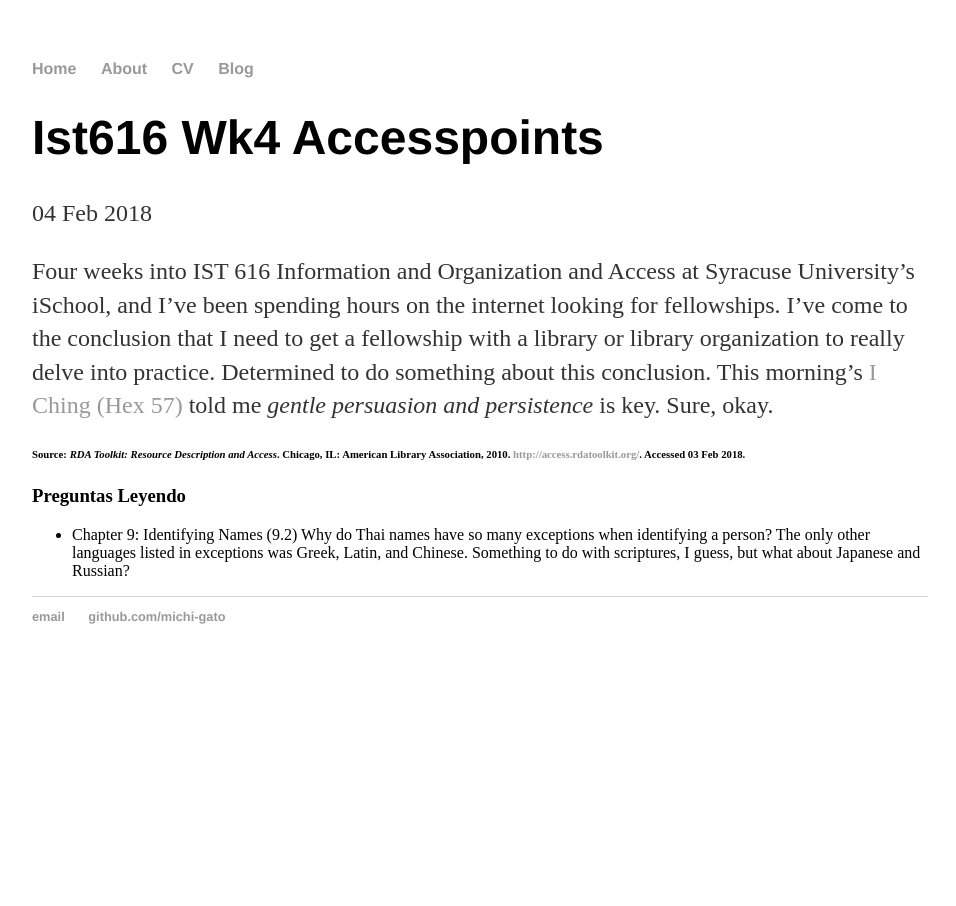
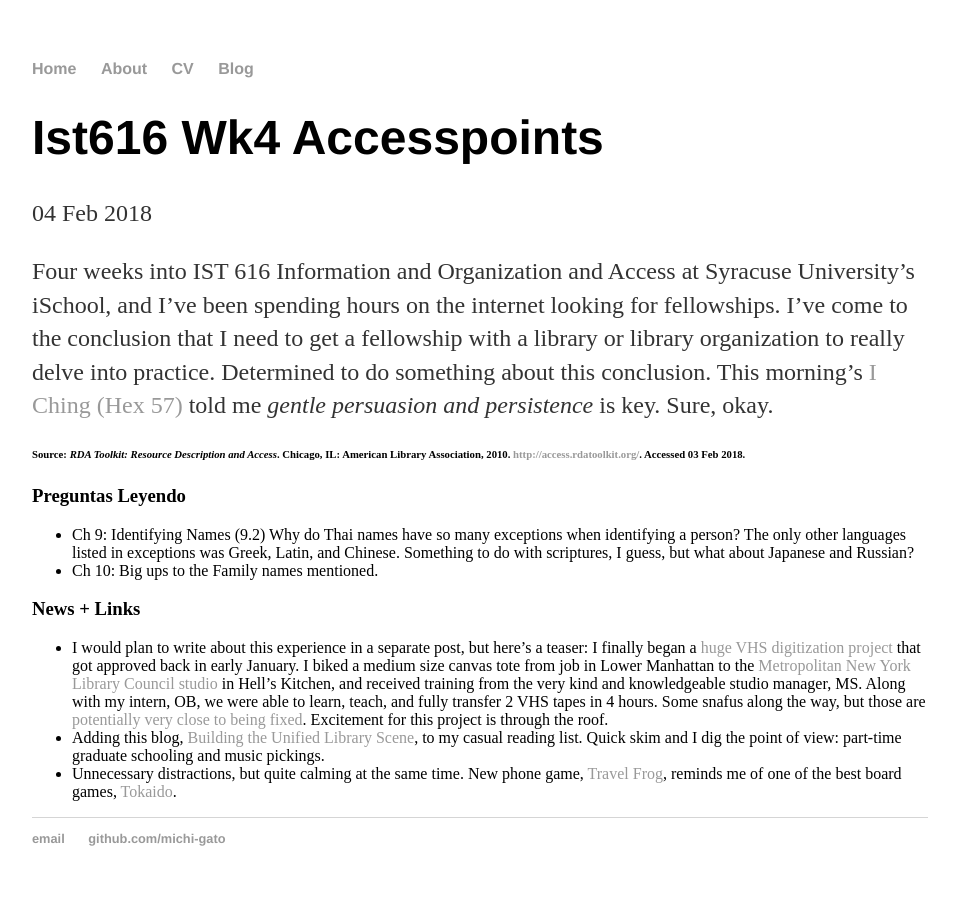
Before and after one commit to cat-alog/cat-alog.github.io, a Jekyll site: the page built from _posts/2018-02-04-ist616-wk4-accessPoints.md, in a window 1280 px wide. Shown: the whole page, without its empty margins (160-1116 px from the left). Built offline with Jekyll 4.4.1, drawn with Linux system fonts in a browser that asks for light colours.

Commit message:
Update 2018-02-04-ist616-wk4-accessPoints.md
add body text. need images

```diff
--- a/_posts/2018-02-04-ist616-wk4-accessPoints.md
+++ b/_posts/2018-02-04-ist616-wk4-accessPoints.md
@@ -9,4 +9,10 @@ Four weeks into IST 616 Information and Organization and Access at Syracuse Univ
 ###### Source: _RDA Toolkit: Resource Description and Access_. Chicago, IL: American Library Association, 2010. [http://access.rdatoolkit.org/](http://access.rdatoolkit.org/). Accessed 03 Feb 2018.
 
 ### Preguntas Leyendo
-* Chapter 9: Identifying Names (9.2) Why do Thai names have so many exceptions when identifying a person? The only other languages listed in exceptions was Greek, Latin, and Chinese. Something to do with scriptures, I guess, but what about Japanese and Russian?
+* Ch 9: Identifying Names (9.2) Why do Thai names have so many exceptions when identifying a person? The only other languages listed in exceptions was Greek, Latin, and Chinese. Something to do with scriptures, I guess, but what about Japanese and Russian?
+* Ch 10: Big ups to the Family names mentioned.
+
+### News + Links
+* I would plan to write about this experience in a separate post, but here's a teaser: I finally began a [huge VHS digitization project](https://twitter.com/snewyuen/status/950870344893632515) that got approved back in early January. I biked a medium size canvas tote from job in Lower Manhattan to the [Metropolitan New York Library Council studio](https://metro.org/services/599studio) in Hell's Kitchen, and received training from the very kind and knowledgeable studio manager, MS. Along with my intern, OB, we were able to learn, teach, and fully transfer 2 VHS tapes in 4 hours. Some snafus along the way, but those are [potentially very close to being fixed](https://github.com/amiaopensource/vrecord/issues/237). Excitement for this project is through the roof.
+* Adding this blog, [Building the Unified Library Scene](https://unifiedlibraryscene.blogspot.com/), to my casual reading list. Quick skim and I dig the point of view: part-time graduate schooling and music pickings.
+* Unnecessary distractions, but quite calming at the same time. New phone game, [Travel Frog](http://www.bbc.com/news/world-asia-china-42871181), reminds me of one of the best board games, [Tokaido](https://boardgamegeek.com/boardgame/123540/tokaido).
```
